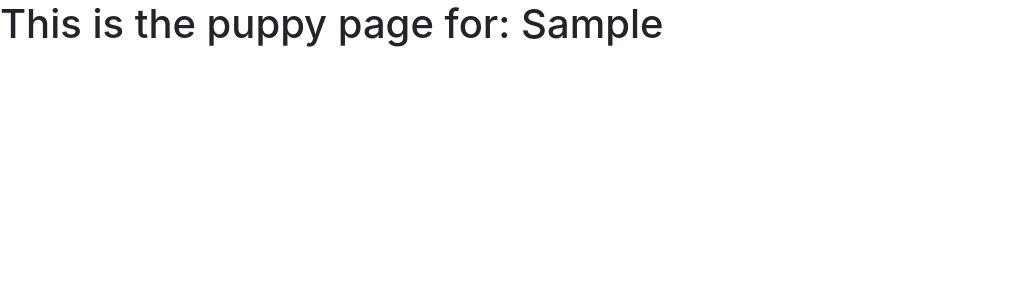
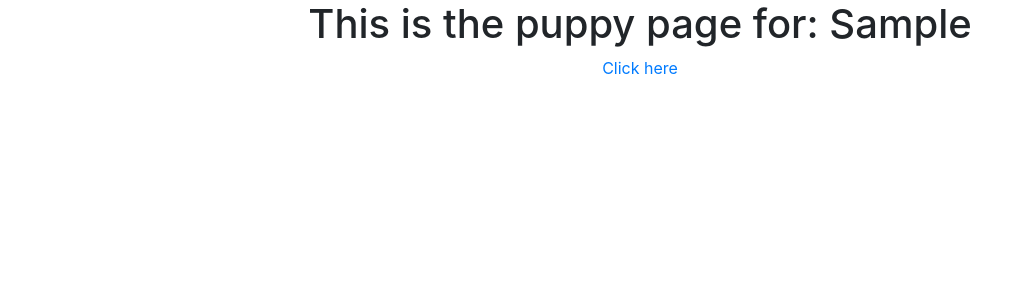
Before and after one commit to Ilhom-Utkirov/flask_application, a Flask app: a page that uses templates/root.html in a window 1280 px wide. Shown: the part 56-356 px from the top of the page, without its empty margins (0-1032 px from the left). Run offline with Flask 2, Linux system fonts and the light colour scheme; some libraries are stand-ins or nearby versions.

Commit message:
url for function

```diff
--- a/templates/puppy.html
+++ b/templates/puppy.html
@@ -1,5 +1,8 @@
 {% extends "root.html" %}
 
 {% block content %}
-    <h1>This is the puppy page for: {{ name | capitalize }} </h1>
+    <div align="center">
+        <h1>This is the puppy page for: {{ name | capitalize }} </h1>
+        <a href="{{ url_for('static', filename='puppy.jpg') }}">Click here</a>
+    </div>
 {% endblock %}
--- a/templates/root.html
+++ b/templates/root.html
@@ -12,7 +12,7 @@
 </head>
 <body>
 <nav class="navbar navbar-expand-lg navbar-light bg-light">
-    <a class="navbar-brand" href="#">Puppies Rock!</a>
+    <a class="navbar-brand" href="{{ url_for('index2') }}">Puppies Rock!</a>
 </nav>
 {% block content %}
 
```
